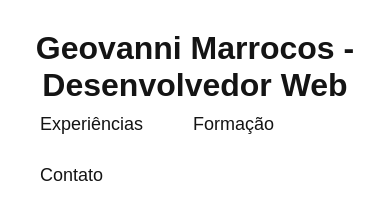
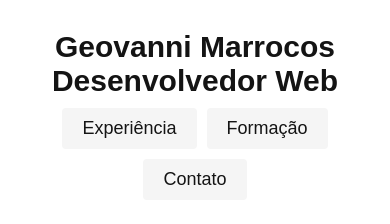
Before and after one commit to GeovanniMarrocos/GeovanniMarrocos.github.io, a plain HTML site: page index.html in a window 390 px wide. Drawn offline with Linux system fonts and the light colour scheme.

Commit message:
update header style

```diff
--- a/css/header.css
+++ b/css/header.css
@@ -21,16 +21,54 @@ header {
 
 }
 
-@media (max-width:600px) {
+@media  (max-width:905px) {
+    .header-hifen{
+      display: none;
+    }
+
+}
+
+@media  (max-width:798px) {
+    .header-hifen{
+      display: contents;
+    }
+
+}
+@media  (max-width:565px) {
+    .header-hifen{
+      display: none;
+    }
+
+}
+
+@media (max-width:800px) {
     header {
       display: grid;
       grid-template-columns: 1fr;
       justify-items: center;
     }
 
+    .header a {
+      background: #f5f5f5;
+      border-radius: 4px;
+
+    }
+
     header h1 {
       text-align: center;
       margin-top: -10px;
+      justify-content: center;
+      padding-bottom: 10px;
     }
 
 }
+
+@media (max-width:426px) {
+     header h1 {
+      font-size: 30px;
+     }
+
+    .header-menu {
+      justify-content: center;
+    }
+}
--- a/index.html
+++ b/index.html
@@ -8,10 +8,10 @@
 </head>
 <body>
       <header class="header">
-        <h1>Geovanni Marrocos - Desenvolvedor Web</h1>
+        <h1>Geovanni Marrocos <span class="header-hifen">-</span> Desenvolvedor Web</h1>
         <nav>
           <ul class="header-menu">
-            <li><a href="#experiencia">Experiências</a></li>
+            <li><a href="#experiencia">Experiência</a></li>
             <li><a href="#formacao">Formação</a></li>
             <li><a href="#contato">Contato</a></li>
           </ul>
```
